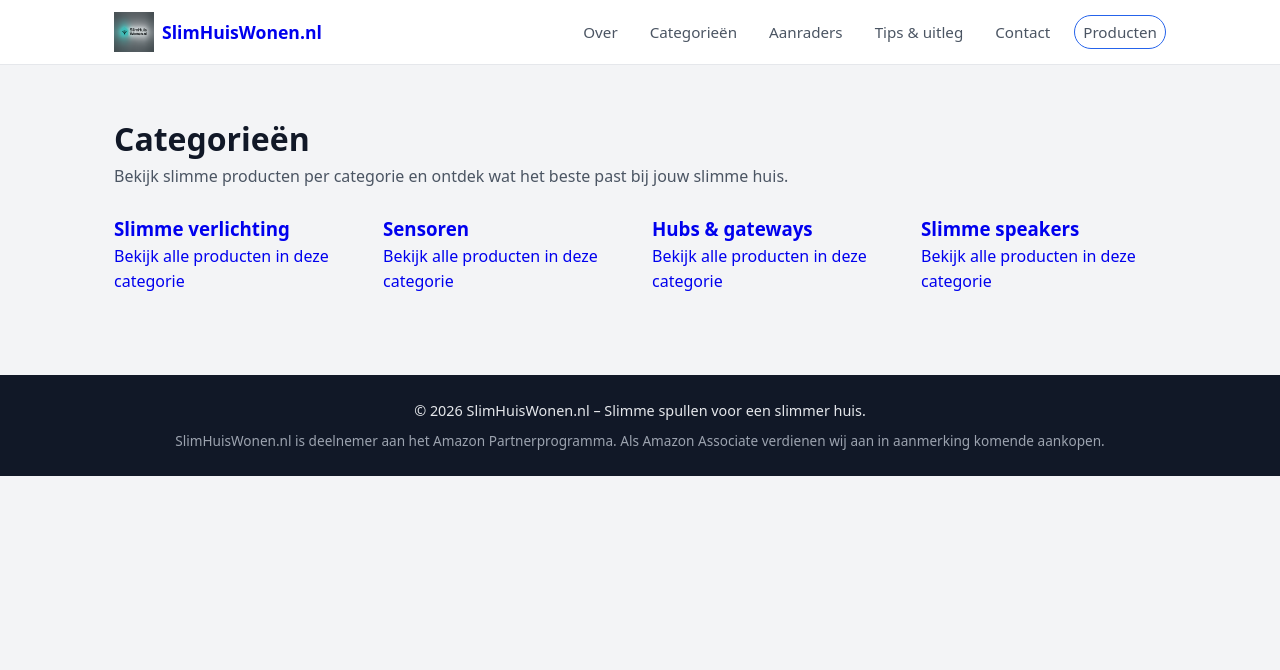
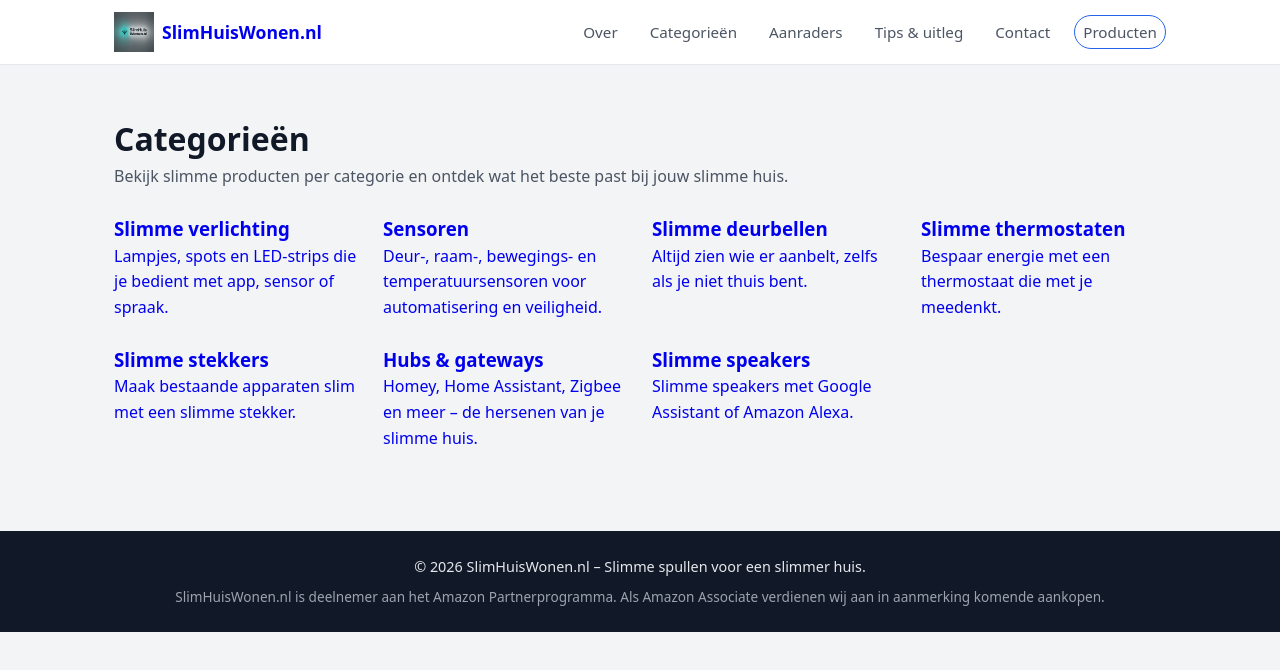
Before and after one commit to hafidgrad/SlimHuisWonen, a Next.js app: page /categorieen in a window 1280 px wide. Shown: the top 670 px of the page. Built offline with nearby package versions, Linux system fonts and the light colour scheme.

Commit message:
app/categorieen/page.jsx

```diff
--- a/app/categorieen/page.jsx
+++ b/app/categorieen/page.jsx
@@ -1,64 +1,18 @@
 import Header from "@/components/Header";
 import Footer from "@/components/Footer";
 import Link from "next/link";
-import { getAllProducts } from "@/data/products";
+import { categories } from "@/data/categories";
 
 export const metadata = {
   title: "Categorieën slimme producten",
   description:
-    "Ontdek slimme producten per categorie zoals verlichting, sensoren, hubs, speakers en meer.",
+    "Ontdek slimme producten per categorie zoals verlichting, sensoren, hubs en speakers.",
   alternates: {
     canonical: "https://slimhuiswonen.nl/categorieen",
   },
 };
 
 export default function CategorieenPage() {
-  const products = getAllProducts();
-
-  // unieke categorieën bouwen
-  const categories = Array.from(
-    new Set(products.map((p) => p.category))
-  );
-
-  // labels + vaste volgorde
-  const categoryConfig = {
-    "slimme-verlichting": {
-      label: "Slimme verlichting",
-      order: 1,
-    },
-    sensoren: {
-      label: "Sensoren",
-      order: 2,
-    },
-    "slimme-deurbellen": {
-      label: "Slimme deurbellen",
-      order: 3,
-    },
-    "slimme-thermostaten": {
-      label: "Slimme thermostaten",
-      order: 4,
-    },
-    "slimme-stekkers": {
-      label: "Slimme stekkers",
-      order: 5,
-    },
-    "slimme-hubs": {
-      label: "Hubs & gateways",
-      order: 6,
-    },
-    "slimme-speakers": {
-      label: "Slimme speakers",
-      order: 7,
-    },
-  };
-
-  // sorteer categorieën netjes
-  const sortedCategories = categories.sort(
-    (a, b) =>
-      (categoryConfig[a]?.order ?? 99) -
-      (categoryConfig[b]?.order ?? 99)
-  );
-
   return (
     <>
       <Header />
@@ -73,14 +27,14 @@ export default function CategorieenPage() {
           </p>
 
           <div className="category-grid">
-            {sortedCategories.map((cat) => (
+            {categories.map((cat) => (
               <Link
-                key={cat}
-                href={`/categorieen/${cat}`}
+                key={cat.slug}
+                href={`/categorieen/${cat.slug}`}
                 className="category-card"
               >
-                <h3>{categoryConfig[cat]?.label ?? cat}</h3>
-                <p>Bekijk alle producten in deze categorie</p>
+                <h3>{cat.title}</h3>
+                <p>{cat.description}</p>
               </Link>
             ))}
           </div>
```
